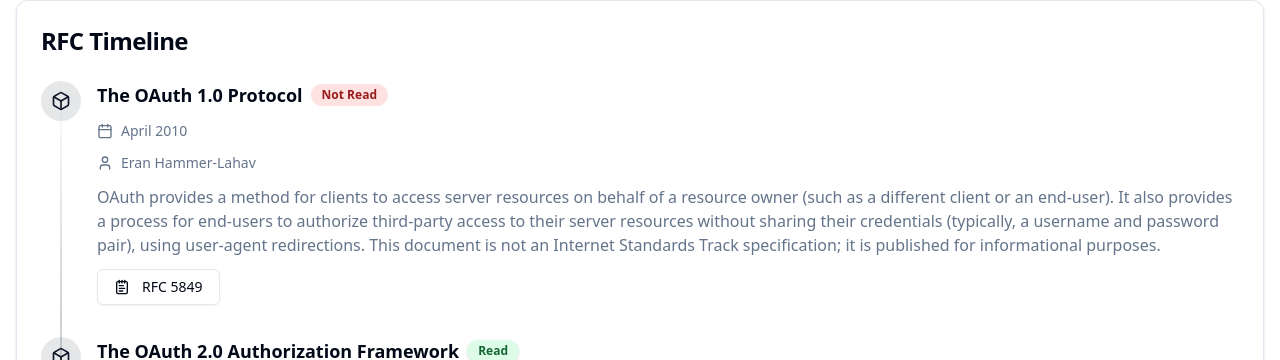
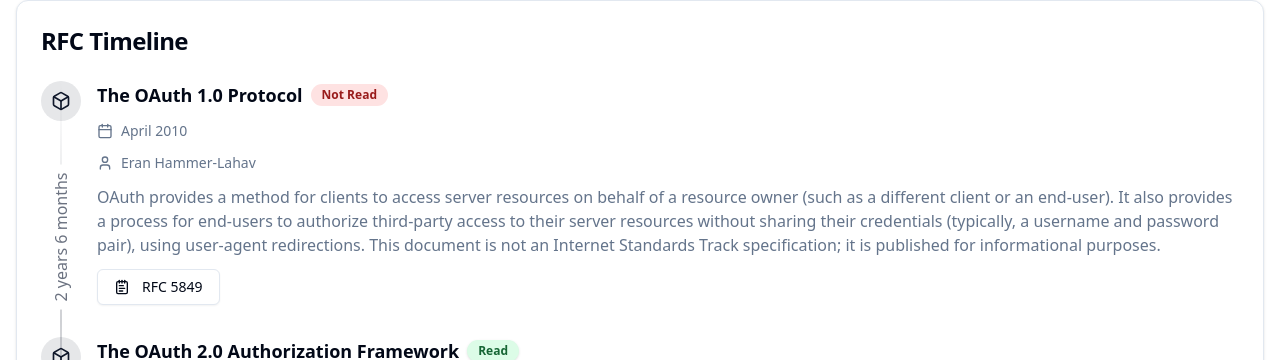
Before and after one commit to bensooraj/bensooraj.github.io, a React (Vite) app: page /identity/rfc-notes in a window 1280 px wide. Shown: the part 121-481 px from the top of the page. Built offline with nearby package versions, Linux system fonts and the light colour scheme.

Commit message:
time gap

```diff
--- a/src/components/RFCTimeline.tsx
+++ b/src/components/RFCTimeline.tsx
@@ -14,6 +14,7 @@
     rfcUrl: string,
     notesUrl?: string
     authors: string
+    timeGap?: string
 }
 
 const timelineItems: TimelineItem[] = [
@@ -26,6 +27,7 @@
         rfcUrl: "https://www.rfc-editor.org/info/rfc5849",
         authors: "Eran Hammer-Lahav",
         isRead: false,
+        timeGap: "2 years 6 months",
     },
     {
         icon: "box",
@@ -63,7 +65,7 @@
                                 <div className="space-y-3 ml-14">
                                     <div className="flex items-center space-x-2">
                                         <h3 className="text-lg font-semibold">
-                                            {item.title} {/* {item.version} */}
+                                            {item.title}
                                         </h3>
                                         {item.isRead ? (
                                             <Badge variant="default" className="text-green-800 bg-green-100 rounded-full hover:bg-green-100 hover:text-green-800">
@@ -103,6 +105,11 @@
                                         </Button>
                                     )}
                                 </div>
+                                {item.timeGap && (
+                                    <div className="absolute px-2 text-gray-500 transform -rotate-90 -translate-x-1/2 -translate-y-20 bg-white left-5 top-full">
+                                        {item.timeGap}
+                                    </div>
+                                )}
                             </div>
                         )
                     })}
```
